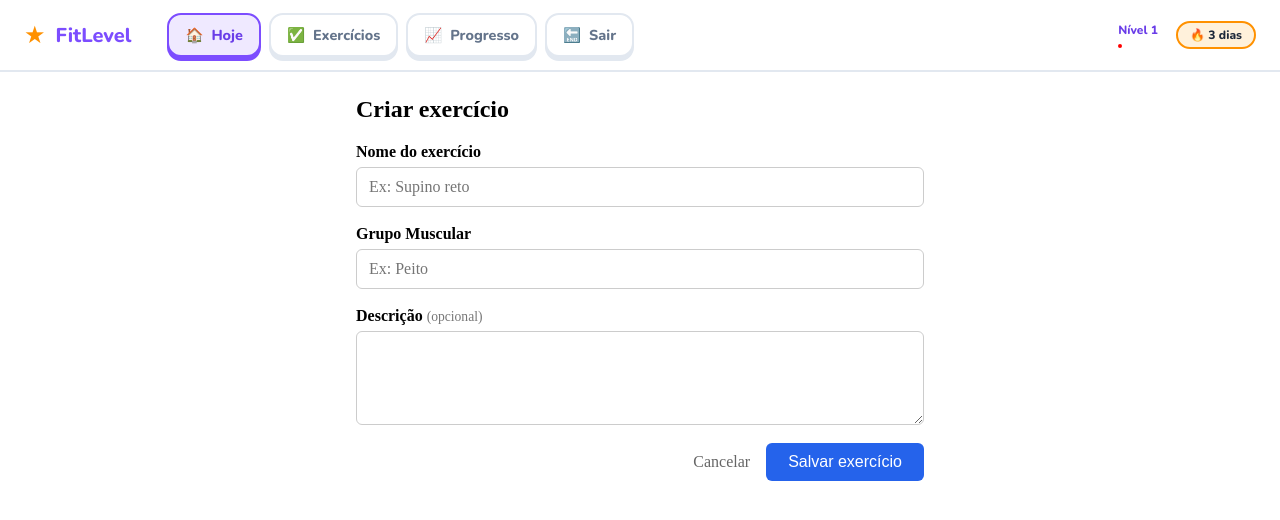
After one commit to fahgundiz/projeto_pi, a Flask app: page /criar_exercicio in a window 1280 px wide. The commit adds this page. Shown: the top 520 px of the page. Run offline with Flask 3, Linux system fonts and the light colour scheme; parts of the project's set-up code (start-up, migrations or seed data) failed here and were passed over.

Commit message:
feat: adiciona rota para criar um novo exercício

```diff
--- a/app.py
+++ b/app.py
@@ -13,7 +13,7 @@ from flask_limiter.util import get_remote_address
 app = Flask(__name__)
 
 limite = {
-    "quantidade_requisicoes" : 5,
+    "quantidade_requisicoes" : 100,
     "periodo" : "minute"
 }
 
--- a/controllers/usuario_controller.py
+++ b/controllers/usuario_controller.py
@@ -10,7 +10,8 @@ from flask import render_template, request, session, redirect, url_for
 class UsuarioController(BaseController):
     def __init__(self, app):
         self.rotas = [
-            ('/exercicios', 'exercicios', self.exercicios, ['GET','POST']),
+            ('/exercicios', 'exercicios', self.exercicios, ['GET']),
+            ('/criar_exercicio', 'criar_exercicio', self.criar_exercicio, ['GET','POST']),
 
         ]
 
@@ -24,7 +25,26 @@ class UsuarioController(BaseController):
 
     def exercicios(self):
         #Buscar a lista de exercícios
-        exercicios = self.usuario_service.listar_exercicios()
         grupo = request.args.get("grupo", "").strip()
 
+        exercicios = self.usuario_service.listar_exercicios(grupo or None)
+
+
         return render_template("exercicios.html", exercicios = exercicios, grupo = grupo)
+
+    def criar_exercicio(self):
+        #Se acessar pela primeira vez
+        if request.method == "GET":
+            return render_template("criar_exercicio.html")
+
+        #Se for POST, buscar os campos
+        nome = request.form.get("nome")
+        grupo_muscular = request.form.get("grupo_muscular")
+        descricao = request.form.get("descricao")
+
+        try:
+            self.usuario_service.cadastrar_exercicio(nome, grupo_muscular, descricao)
+        except ValueError as erro:
+            return render_template("criar_exercicio.html", erro = str(erro), nome = nome, grupo_muscular = grupo_muscular, descricao = descricao)
+
+        return redirect(url_for('exercicios'))
--- a/repositories/usuario_repository.py
+++ b/repositories/usuario_repository.py
@@ -47,10 +47,10 @@ class UsuarioRepository:
 
         if grupo_muscular:
             sql += """
-                AND grupo_muscular = %s
+                AND grupo_muscular LIKE %s
             """
-            parametros.append(grupo_muscular)
+            parametros.append(f"%{grupo_muscular}%")
 
-        sql += """ORDER BY nome"""
+        sql += """ ORDER BY nome"""
 
         return self.banco.consultar(sql, tuple(parametros))
--- /dev/null
+++ b/static/css/criar_exercicio.css
@@ -0,0 +1,102 @@
+.content {
+    max-width: 600px;
+    margin: 0 auto;
+    padding: 24px 16px;
+}
+
+.content h1 {
+    margin-bottom: 20px;
+}
+
+/* ---------- Alerta ---------- */
+.alerta {
+    padding: 12px 16px;
+    border-radius: 8px;
+    margin-bottom: 20px;
+    font-size: 0.95rem;
+}
+
+.alerta.erro {
+    background: #fee2e2;
+    color: #991b1b;
+    border: 1px solid #fca5a5;
+}
+
+/* ---------- Formulário ---------- */
+.form-exercicio {
+    background: #fff;
+    border: 1px solid #e5e7eb;
+    border-radius: 10px;
+    padding: 24px;
+    box-shadow: 0 1px 3px rgba(0, 0, 0, 0.06);
+}
+
+.campo {
+    display: flex;
+    flex-direction: column;
+    gap: 6px;
+    margin-bottom: 18px;
+}
+
+.campo label {
+    font-weight: 600;
+}
+
+.campo .opcional {
+    font-weight: 400;
+    color: #777;
+    font-size: 0.85rem;
+}
+
+.campo input,
+.campo textarea {
+    padding: 10px 12px;
+    border: 1px solid #ccc;
+    border-radius: 6px;
+    font-size: 1rem;
+    font-family: inherit;
+}
+
+.campo textarea {
+    resize: vertical;
+}
+
+.campo input:focus,
+.campo textarea:focus {
+    outline: none;
+    border-color: #2563eb;
+    box-shadow: 0 0 0 3px rgba(37, 99, 235, 0.2);
+}
+
+/* ---------- Botões ---------- */
+.acoes {
+    display: flex;
+    justify-content: flex-end;
+    align-items: center;
+    gap: 16px;
+    margin-top: 8px;
+}
+
+.acoes button {
+    padding: 10px 22px;
+    background: #2563eb;
+    color: #fff;
+    border: none;
+    border-radius: 6px;
+    font-size: 1rem;
+    cursor: pointer;
+    transition: background 0.2s;
+}
+
+.acoes button:hover {
+    background: #1d4ed8;
+}
+
+.acoes .cancelar {
+    color: #666;
+    text-decoration: none;
+}
+
+.acoes .cancelar:hover {
+    text-decoration: underline;
+}
--- /dev/null
+++ b/templates/criar_exercicio.html
@@ -0,0 +1,39 @@
+{% extends "base.html" %}
+
+{% block styles %}
+<link rel="stylesheet" href="{{ url_for('static', filename='css/criar_exercicio.css') }}">
+{% endblock %}
+
+{% block content %}
+<section>
+    <h1>Criar exercício</h1>
+
+    <form action="{{url_for('criar_exercicio')}}" method="POST">
+
+        <div class="campo">
+            <label for="nome">Nome do exercício</label>
+            <input type="text" id="nome" name="nome" maxlength="100" value="{{ nome or '' }}"
+                placeholder="Ex: Supino reto" required>
+        </div>
+
+        <div class="campo">
+
+            <label for="grupo_muscular">Grupo Muscular</label>
+            <input type="text" id="grupo_muscular" name="grupo_muscular" maxlength="50"
+                value="{{ grupo_muscular or '' }}" placeholder="Ex: Peito" required>
+        </div>
+
+        <div class="campo">
+            <label for="descricao">Descrição <span class="opcional">(opcional) </span></label>
+            <textarea name="descricao" id="descricao" rows="4" placeholder="Como executar, dicas, observações...">
+                {{ descricao or '' }}
+            </textarea>
+        </div>
+
+        <div class="acoes">
+            <a class="cancelar" href="{{url_for('exercicios')}} ">Cancelar</a>
+            <button type="submit">Salvar exercício</button>
+        </div>
+    </form>
+</section>
+{% endblock %}
```
Also changed, not shown: static/css/exercicios.css (+119 -0 lines), templates/exercicios.html (+7 -2 lines).
